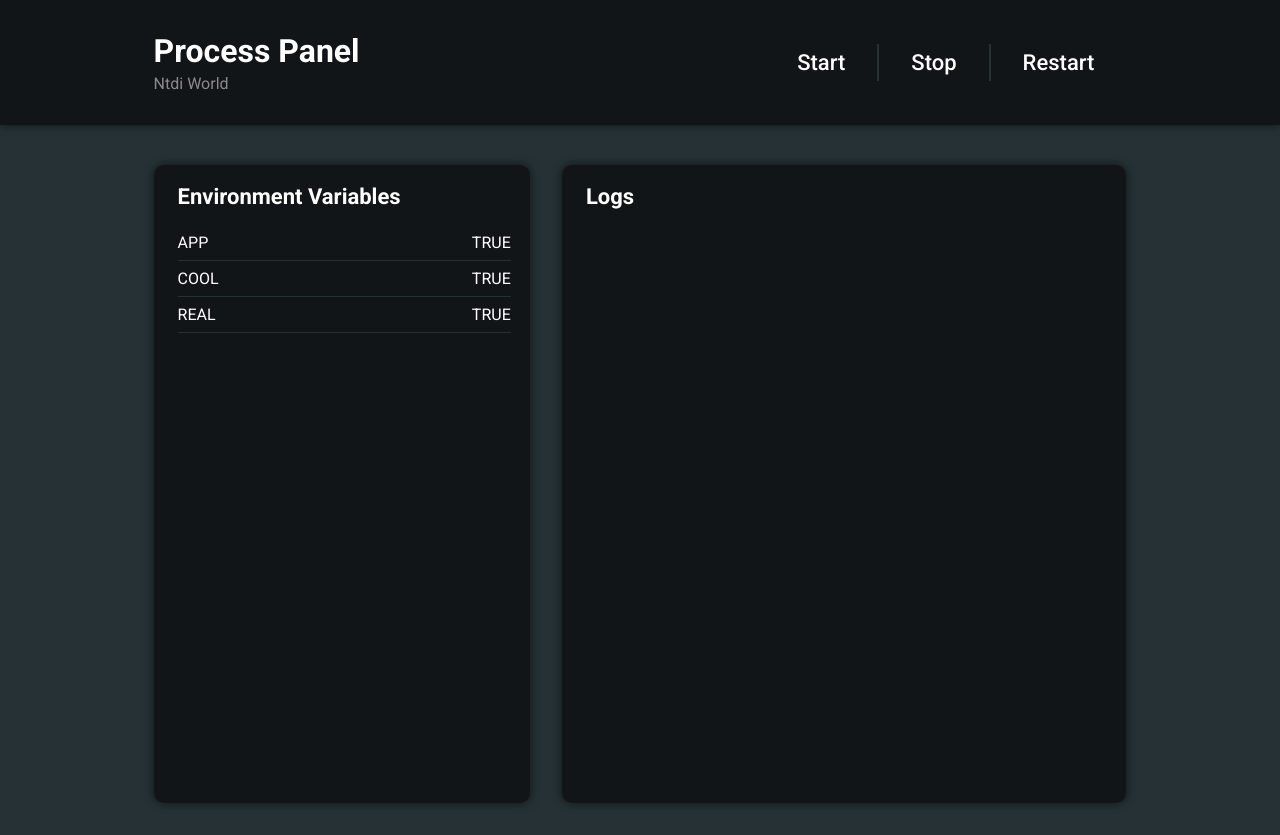
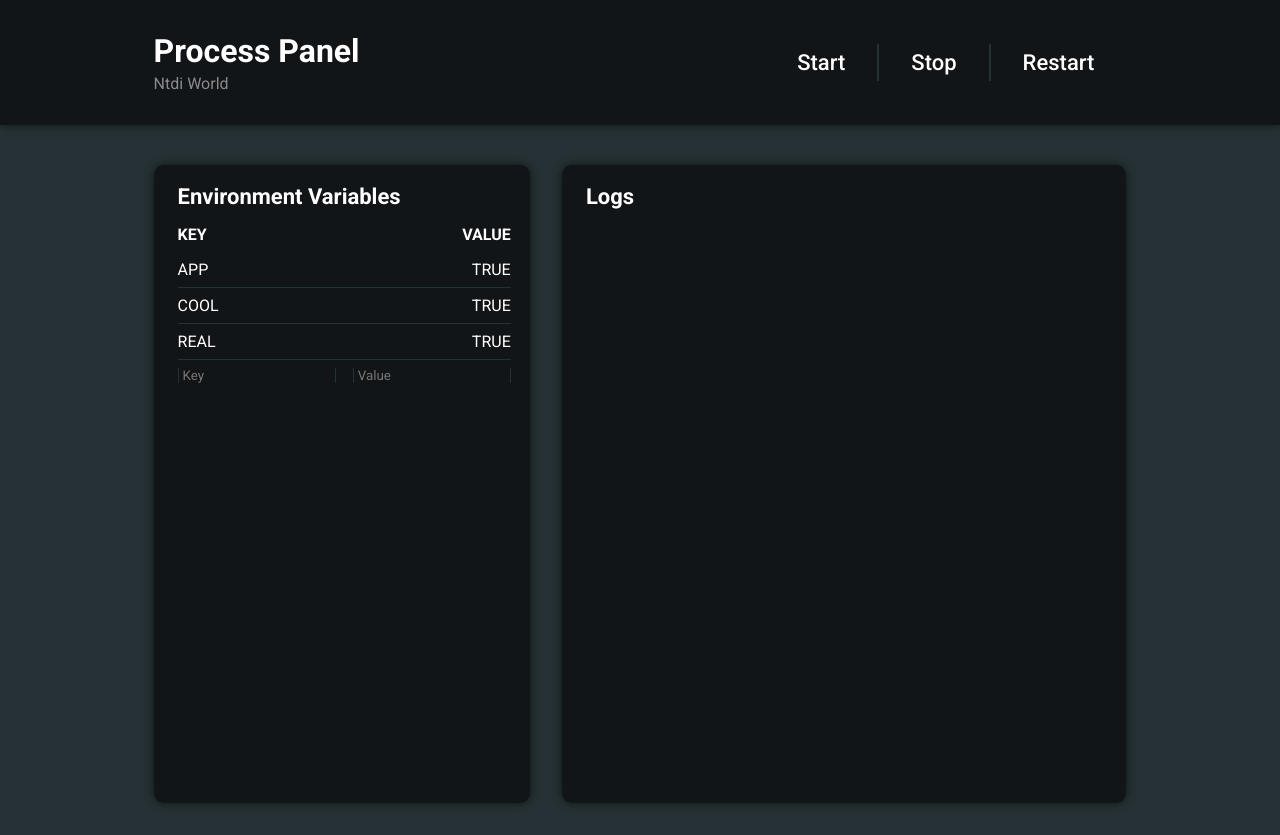
Before and after one commit to n-tdi/processPanel-fontend, a SvelteKit app: page / in a window 1280 px wide. Built offline with nearby package versions, Linux system fonts and the light colour scheme.

Commit message:
add delete remove and edit

```diff
--- a/src/components/envpage/ENVList.svelte
+++ b/src/components/envpage/ENVList.svelte
@@ -1,6 +1,9 @@
 <script>
     import Popup from "../cards/Popup.svelte";
     import EnvRow from "./ENVRow.svelte";
+
+    let addKey = "";
+    let addValue = "";
 
     let penvEnabled = true;
 
@@ -24,16 +27,75 @@
         });
         console.log("Editing " + key + " to " + value);
     };
+
+    const add = (key, value) => {
+      if (key !== "" && value !== "") penv = [...penv, {key: key, value: value}];
+      addKey = "";
+      addValue = "";
+    }
 </script>
 
 {#if !penvEnabled}
     <Popup title="Error" body="No Parent Environment set."/>
 {:else}
+    <div class="env-header">
+      <h4 class="key-header">KEY</h4>
+      <h4 class="value-header">VALUE</h4>
+    </div>
     {#each penv as env}
         <EnvRow key={env.key} value={env.value} removeFunction={remove} editFunction={edit} />
     {/each}
+    <div class="addition">
+      <form class="sb" on:submit|preventDefault={() => add(addKey, addValue)}>
+        <input type="text" name="key" id="key" class="key" placeholder="Key" bind:value={addKey}>
+        <input type="text" name="value" id="value" class="value" placeholder="Value" bind:value={addValue}>
+        <button class="hide"></button>
+      </form>
+    </div>
 {/if}
 
-<style>
+<style lang=scss>
+  .env-header {
+    display: flex;
+    justify-content: space-between;
+    padding: 0 0 8px 0;
+  }
 
+  .addition {
+    display: flex;
+    flex-direction: column;
+    padding: 8px 0;
+  }
+
+  .sb {
+    display: flex;
+    justify-content: space-between;
+  }
+
+  .key, .value {
+    border: none;
+    background-color: $darkest;
+    color: white;
+    border-left: 1px solid $dark;
+    border-right: 1px solid $dark;
+    padding-left: 4px;
+  }
+
+  .bottom {
+    display: flex;
+    justify-content: center;
+  }
+
+  .add-btn {
+    background-color: $darkest;
+    border: none;
+    color: white;
+    font-size: 1rem;
+    font-weight: 800;
+    cursor: pointer;
+  }
+
+  .hide {
+    display: none;
+  }
 </style>
--- a/src/components/envpage/ENVRow.svelte
+++ b/src/components/envpage/ENVRow.svelte
@@ -3,15 +3,31 @@
   export let value;
   export let removeFunction;
   export let editFunction;
+
+  let editing = false;
+
+  const toggleEdit = () => {
+    if (editing) {
+      editFunction(key, value);
+    }
+    editing = !editing;
+  }
 </script>
 
 <div class="container">
   <p class="key">{key}</p>
   <div class="info">
-        <button class="info-btn" on:click={() => editFunction(key, "new")}>Edit</button>
       <button class="info-btn" on:click={() => {removeFunction(key)}}>Remove</button>
   </div>
-    <p class="value">{value}</p>
+  <div class="value-div">
+    {#if !editing}
+      <p class="value" on:click={toggleEdit}>{value}</p>
+    {:else}
+      <form on:submit|preventDefault={toggleEdit}>
+        <input type="text" on:focusout={toggleEdit} name="edit" id="edit" class="edit" bind:value={value}>
+      </form>
+    {/if}
+  </div>
 </div>
 
 <style lang=scss>
@@ -20,9 +36,10 @@
         justify-content: space-between;
         border-bottom: 1px solid $dark;
         padding: 8px 0;
-
+        transition: all 0.1s ease-in-out;
         &:hover {
             .info {
+                opacity: 100%;
                 display: flex;
                 align-items: center;
                 justify-content: space-around;
@@ -31,12 +48,17 @@
         }
     }
 
-    .key, .value {
+    .key .value {
         font-weight: 400;
     }
 
+    .value {
+      cursor: pointer;
+    }
+
     .info {
-        display: none;
+        opacity: 0%;
+        transition: all 0.2s ease-in-out;
     }
 
     .info-btn {
@@ -45,4 +67,13 @@
         color: $white;
         cursor: pointer;
     }
+
+    .edit {
+      border: none;
+      border-left: 1px solid $dark;
+      border-right: 1px solid $dark;
+      background-color: $darkest;
+      color: $white;
+      padding: 0 6px;
+    }
 </style>
```
Lines whose indentation alone changed are shown as unchanged.
